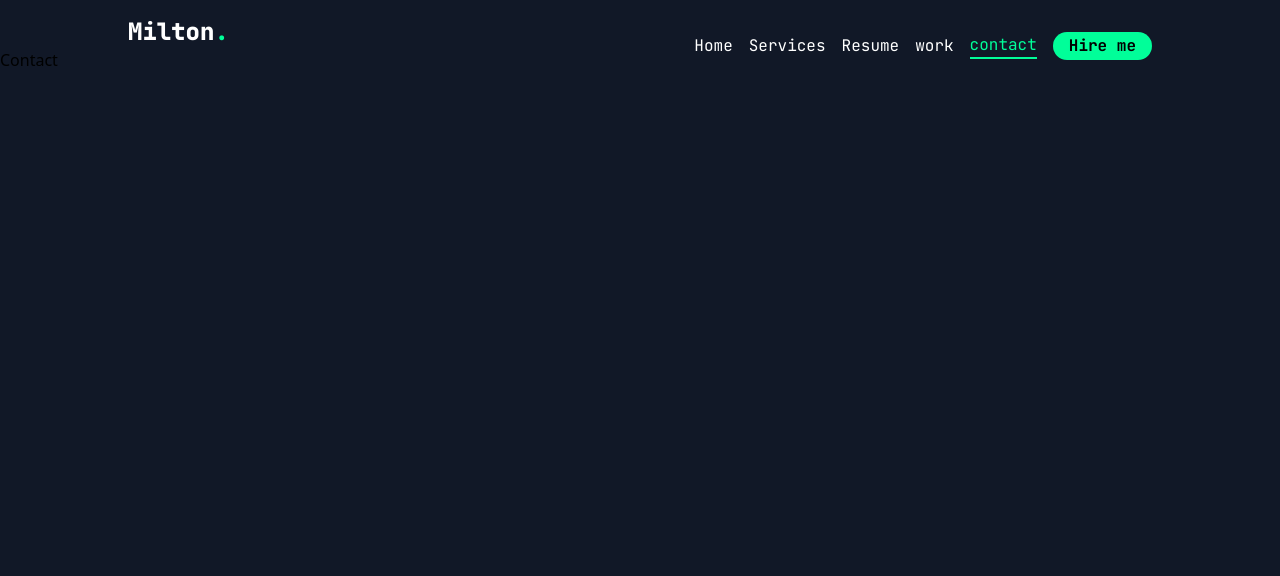
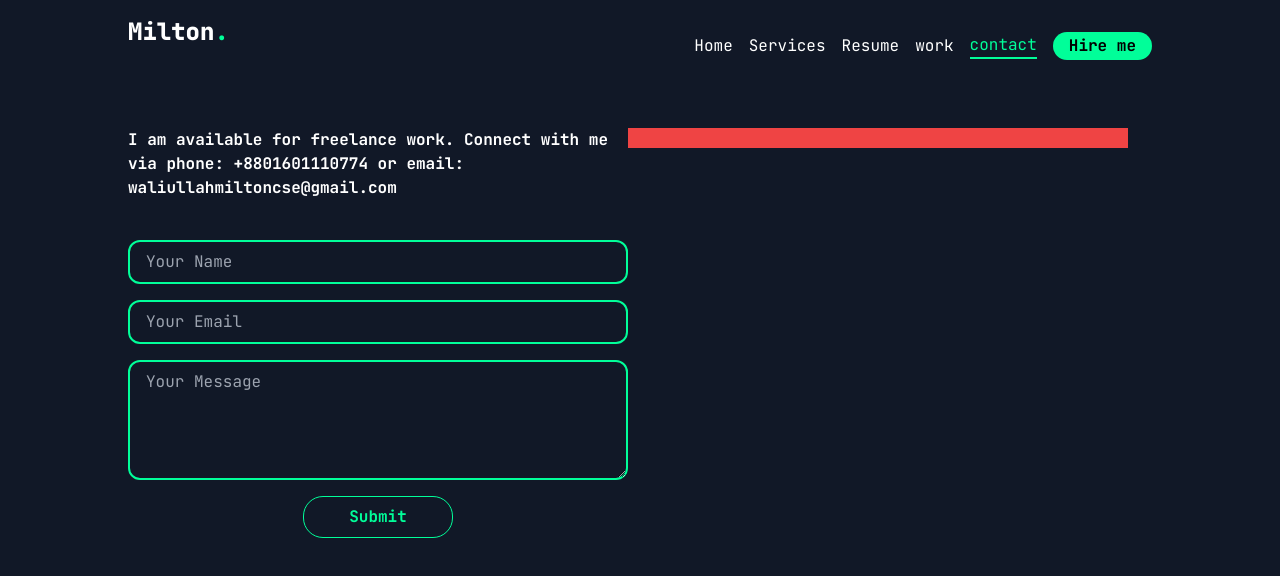
Before and after one commit to WaliUllahMilton/my-portfolio, a React (Vite) app: page /contact in a window 1280 px wide. Shown: the top 576 px of the page. Built offline with nearby package versions, Linux system fonts and the light colour scheme.

Commit message:
contact page add

```diff
--- a/src/pages/contactPage/Contact.jsx
+++ b/src/pages/contactPage/Contact.jsx
@@ -1,9 +1,99 @@
-import React from 'react'
+import { useState } from 'react';
 
 const Contact = () => {
+  const [formData, setFormData] = useState({
+    name: '',
+    email: '',
+    message: ''
+  });
+
+  const handleSubmit = async (event) => {
+    event.preventDefault();
+
+    const formDataToSend = {
+      ...formData,
+      access_key: "f1ad8913-0495-42a3-afb9-496dd4c6ffd2"
+    };
+
+    try {
+      const res = await fetch("https://api.web3forms.com/submit", {
+        method: "POST",
+        headers: {
+          "Content-Type": "application/json",
+          Accept: "application/json"
+        },
+        body: JSON.stringify(formDataToSend)
+      });
+
+      const response = await res.json();
+
+      if (response.success) {
+        console.log("Form submitted successfully:", response);
+        // Clear the form after successful submission
+        setFormData({
+          name: '',
+          email: '',
+          message: ''
+        });
+      } else {
+        console.error("Form submission failed:", response.message);
+      }
+    } catch (error) {
+      console.error("Error submitting the form:", error);
+    }
+  };
+
+  const handleChange = (event) => {
+    const { name, value } = event.target;
+    setFormData({
+      ...formData,
+      [name]: value
+    });
+  };
+
   return (
-    <div>Contact</div>
-  )
-}
+    <div className='max-w-container text-base font-jet font-normal mx-auto flex py-20'>
+      <div>
+      <p className='w-[500px] mb-10 text-white font-bold '>
+        I am available for freelance work. Connect with me via phone: +8801601110774 or email: waliullahmiltoncse@gmail.com
+      </p>
+      <form onSubmit={handleSubmit} className='flex items-center w-[500px] flex-col gap-4'>
+        <input
+          type='text'
+          name='name'
+          value={formData.name}
+          onChange={handleChange}
+          className='w-[500px] bg-transparent border-2 border-[#01FE99] pl-4 py-2 rounded-xl text-white outline-none'
+          placeholder='Your Name'
+        />
+        <input
+          type='email'
+          name='email'
+          value={formData.email}
+          onChange={handleChange}
+          className='w-[500px] bg-transparent border-2 border-[#01FE99] pl-4 py-2 rounded-xl text-white outline-none'
+          placeholder='Your Email'
+        />
+        <textarea
+          name='message'
+          value={formData.message}
+          onChange={handleChange}
+          className='w-[500px] bg-transparent border-2 border-[#01FE99] pl-4 py-2 rounded-xl text-white outline-none h-[120px]'
+          placeholder='Your Message'
+          cols='30'
+          rows='10'
+        ></textarea>
+        <button
+          type='submit'
+          className='md:px-8 px-3 py-[10px] md:py-2 border-[#01FE99] border-[1px] rounded-[20px] text-[#01FE99] font-bold text-base w-[150px] hover:text-gray-950 hover:bg-[#01FE99] hover:font-bold transition-all duration-500 ease-in-out'
+        >
+          Submit
+        </button>
+      </form>
+      </div>
+      <div className='h-5 w-[500px] bg-red-500'></div>
+    </div>
+  );
+};
 
-export default Contact
+export default Contact;
```
